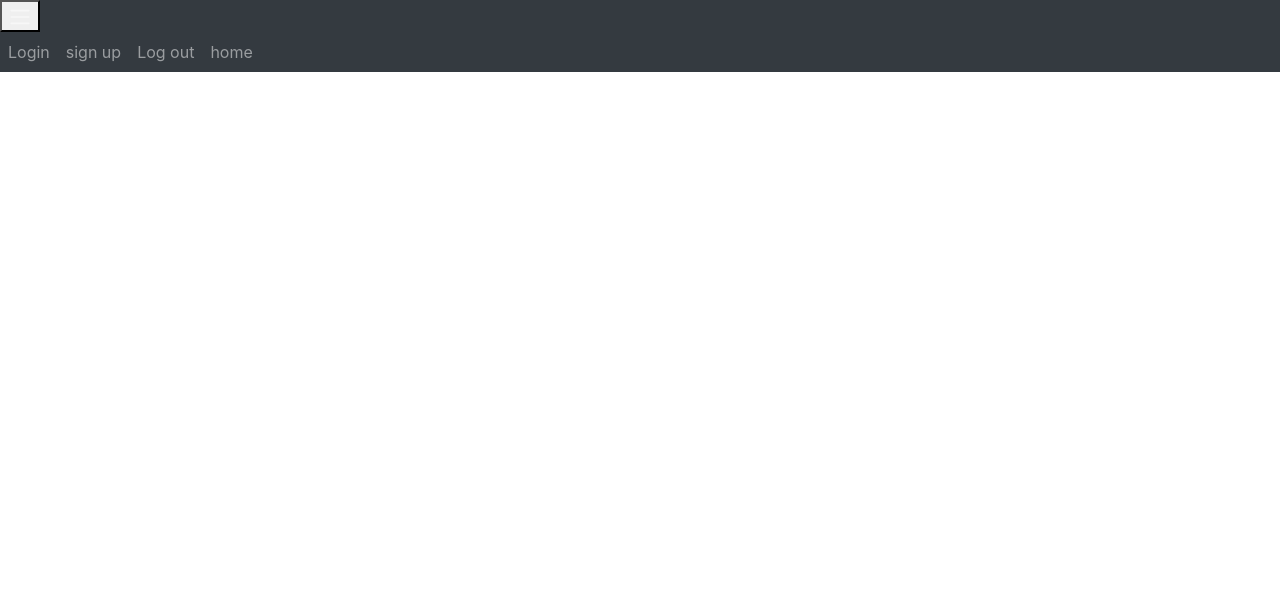
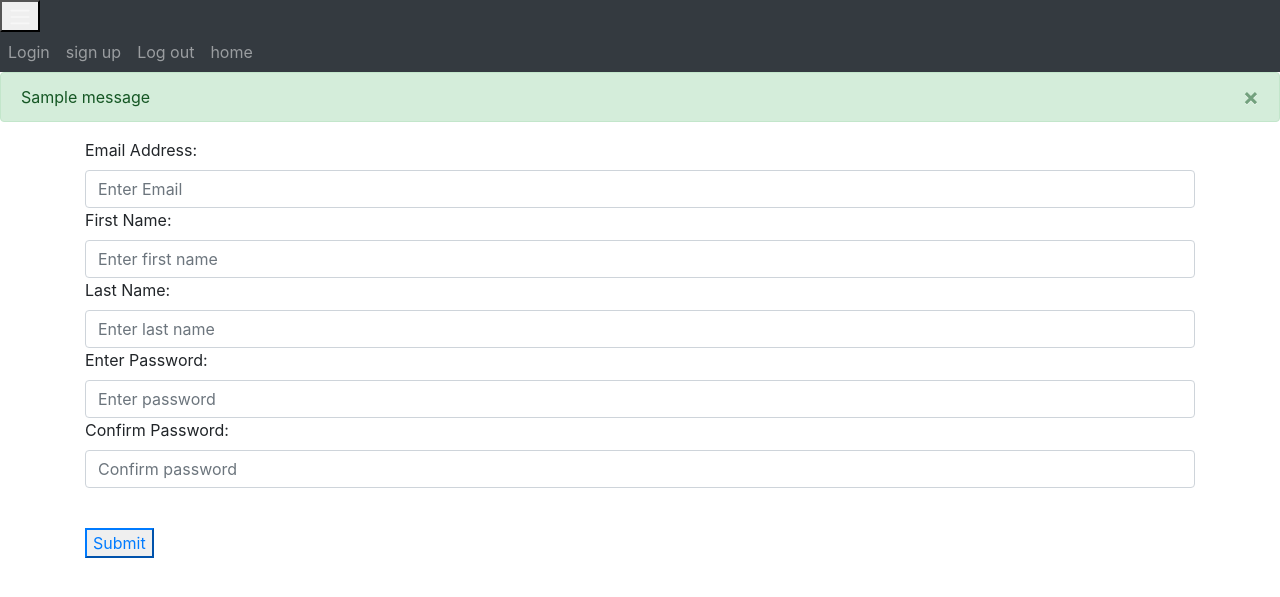
Before and after one commit to Andre-Azu/blog-post, a Flask app: page /sign_up in a window 1280 px wide. Shown: the top 597 px of the page. Run offline with Flask 2, Linux system fonts and the light colour scheme; tables that the repository leaves empty hold one stand-in row (values such as "Sample post"); one stand-in notice (Sample message) is shown; some libraries are stand-ins or nearby versions.

Commit message:
add comlete signing up

```diff
--- a/app/auth.py
+++ b/app/auth.py
@@ -1,13 +1,49 @@
 # file in charge of holding authentications
 # File in charge of holding routes
-from  flask import Blueprint,render_template
+from  flask import Blueprint,render_template,request,flash,redirect,url_for
+from .models import User
+from . import db
+from werkzeug.security import check_password_hash,generate_password_hash
+from flask_login import login_required,login_user,logout_user,current_user
 
 auth = Blueprint('auth',__name__)
 
 
-@auth.route('/sign_up')
+@auth.route('/sign_up', methods=['GET','POST'])
 def sign_up():
-    return render_template("sign_up.html" ,text="Hello new user :)")
+    if request.method == 'POST':
+        email = request.form.get('email')
+        first_name=request.form.get('firstName')
+        password1=request.form.get('password1')
+        password2=request.form.get('password2')
+
+        # To prevent a user to sign up with the same email,
+        user=User.query.filter_by(email=email).first()
+        if user:
+            flash("email already exists", category='error')
+        # add validations/flash messages
+
+        elif len("email")<2:
+            flash("email must be greater than two characters",category='Success')
+        elif len('first_name')<3:
+            flash("firstname too short",category='error')
+        elif len('password')<4:
+            flash('password too short',category='error')
+        elif password1 != password2:
+            flash("passwords dont match", category="error")
+        else:
+            new_user=User(email=email,password=generate_password_hash(password1, method='sha256'),first_name=first_name)
+            db.session.add(new_user)
+            db.session.commit()
+            login_user(user, remember=True)
+            #add user to database
+            flash('account created',category='success')
+            #to redirect the user to the homepage of the website,
+            return redirect(url_for('views.home'))
+
+
+    return render_template("sign_up.html" ,text="Hello new user :)",user=current_user)
+
 
 @auth.route('/login')
 def login():
--- a/app/templates/base.html
+++ b/app/templates/base.html
@@ -33,6 +33,24 @@
             </div>
 
         </nav>
+        <!-- Flash messages display -->
+        {% with messages =  get_flashed_messages(with_categories=true) %}
+        {%if messages%}
+          {% for category,message in messages %}
+          {% if category == 'error' %}
+          <div class="alert alert-danger alert-dismissible fade show" role="alert">
+            {{message}}
+            <button type="button" class="close" data-dismiss="alert"><span aria-hidden="true">&times;</span> </button>
+          </div>
+          {% else %}
+          <div class="alert alert-success alert-dismissible fade show" role="alert">
+            {{message}}
+            <button type="button" class="close" data-dismiss="alert"><span aria-hidden="true">&times;</span> </button>
+          </div>
+          {%endif%}
+          {% endfor%}
+        {% endif %}
+        {% endwith %}
         <div class="container">
             {% block content %}
             {% endblock %}
--- a/app/templates/sign_up.html
+++ b/app/templates/sign_up.html
@@ -4,3 +4,27 @@
 <h1>{{text}}</h1>
 <br />
 <h1> Do you want to sign up for a new account?</h1>
+
+
+{% block content %}
+<form method="POST">
+    <!-- method "post" sends data to the back-end -->
+
+        <div class="form-group">
+            <label for="email">Email Address:</label>
+            <input type="email" class="form-control" id="email" name="email" placeholder="Enter Email">
+            <!-- the "name" in the above code is what becomes an attribute in the backend -->
+            <label for="firstName">First Name:</label>
+            <input type="text" class="form-control" id="firstName" name="firstName" placeholder="Enter first name">
+            <label for="lastName">Last Name:</label>
+            <input type="text" class="form-control" id="lastName" name="lastName" placeholder="Enter last name">
+            <label for="password1">Enter Password:</label>
+            <input type="password" class="form-control" id="password1" name="password1" placeholder="Enter password">
+            <label for="password2">Confirm Password:</label>
+            <input type="password" class="form-control" id="password2" name="password2" placeholder="Confirm password">
+        </div>
+        <br>
+        <button type="submit" class="btn-outline-primary" > Submit</button>
+
+    </form>
+{% endblock %}
```
Also changed, not shown: app/__init__.py (+8 -0 lines), app/models.py (+18 -12 lines), app/templates/login.html (+20 -0 lines), app/database.db (added).
